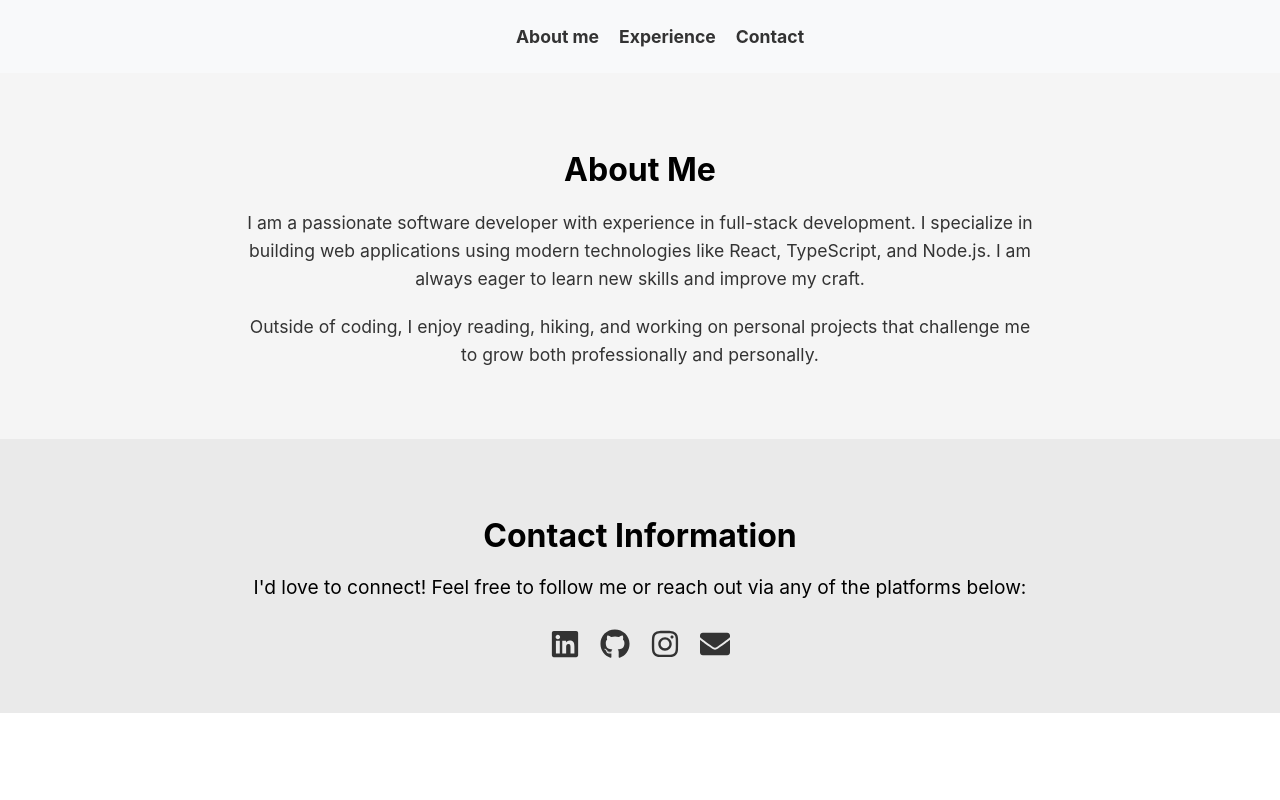
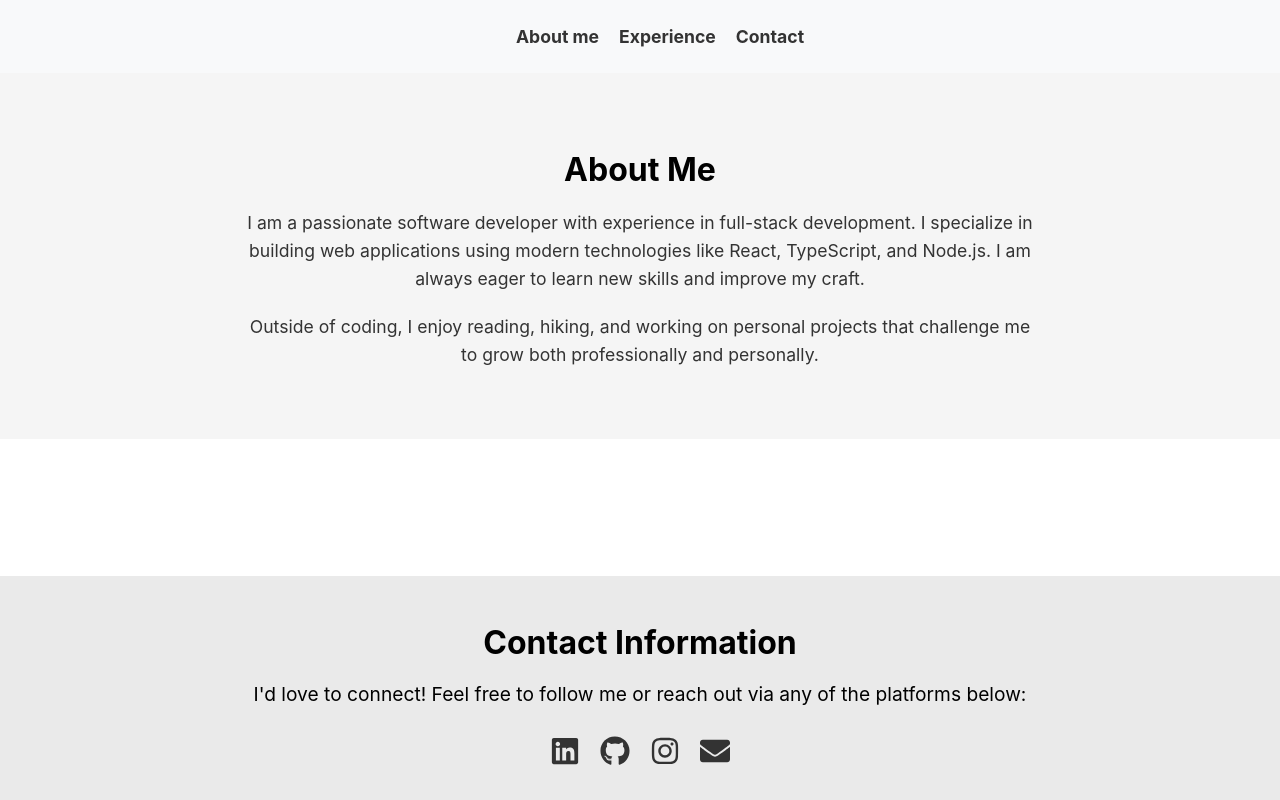
Before and after one commit to migvidro/website, a React (Create React App) app: page / in a window 1280 px wide. Built offline with nearby package versions, Linux system fonts and the light colour scheme.

Commit message:
styling contact component

```diff
--- a/src/styles/Contact.css
+++ b/src/styles/Contact.css
@@ -1,7 +1,11 @@
 .contact-me {
-    padding: 50px;
+    padding: 20px 0 30px 0;
     background-color: #eaeaea;
     text-align: center;
+    position: fixed;
+    bottom: 0;
+    left: 0;
+    width: 100%;
   }
 
   .contact-me h2 {
```
